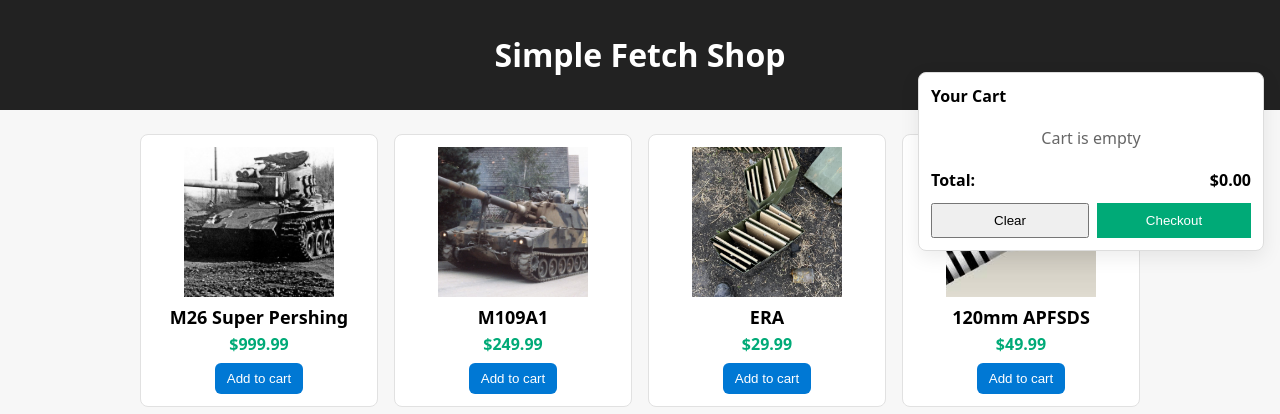
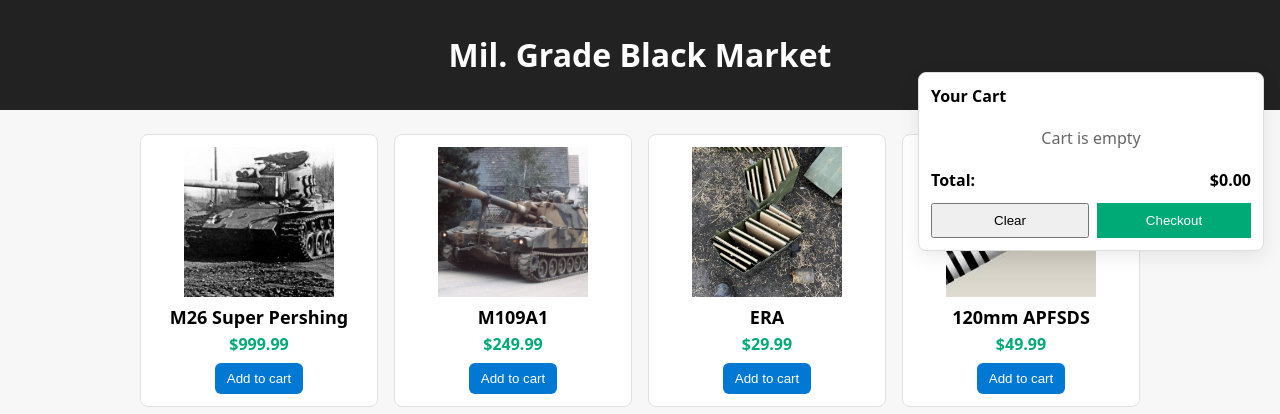
Before and after one commit to Nyxnza/Fetch-API, a plain HTML site: page index.html in a window 1280 px wide. Shown: the top 414 px of the page. Drawn offline with Linux system fonts and the light colour scheme.

Commit message:
Change shop title and header
Updated the title and header text from 'Simple Fetch Shop' to 'Military Grade Black Market'.

```diff
--- a/index.html
+++ b/index.html
@@ -24,7 +24,7 @@
 </head>
 <body>
   <header>
-    <h1>Simple Fetch Shop</h1>
+    <h1>Mil. Grade Black Market</h1>
   </header>
   <div class="container">
     <div id="products" class="products">Loading products...</div>
```
